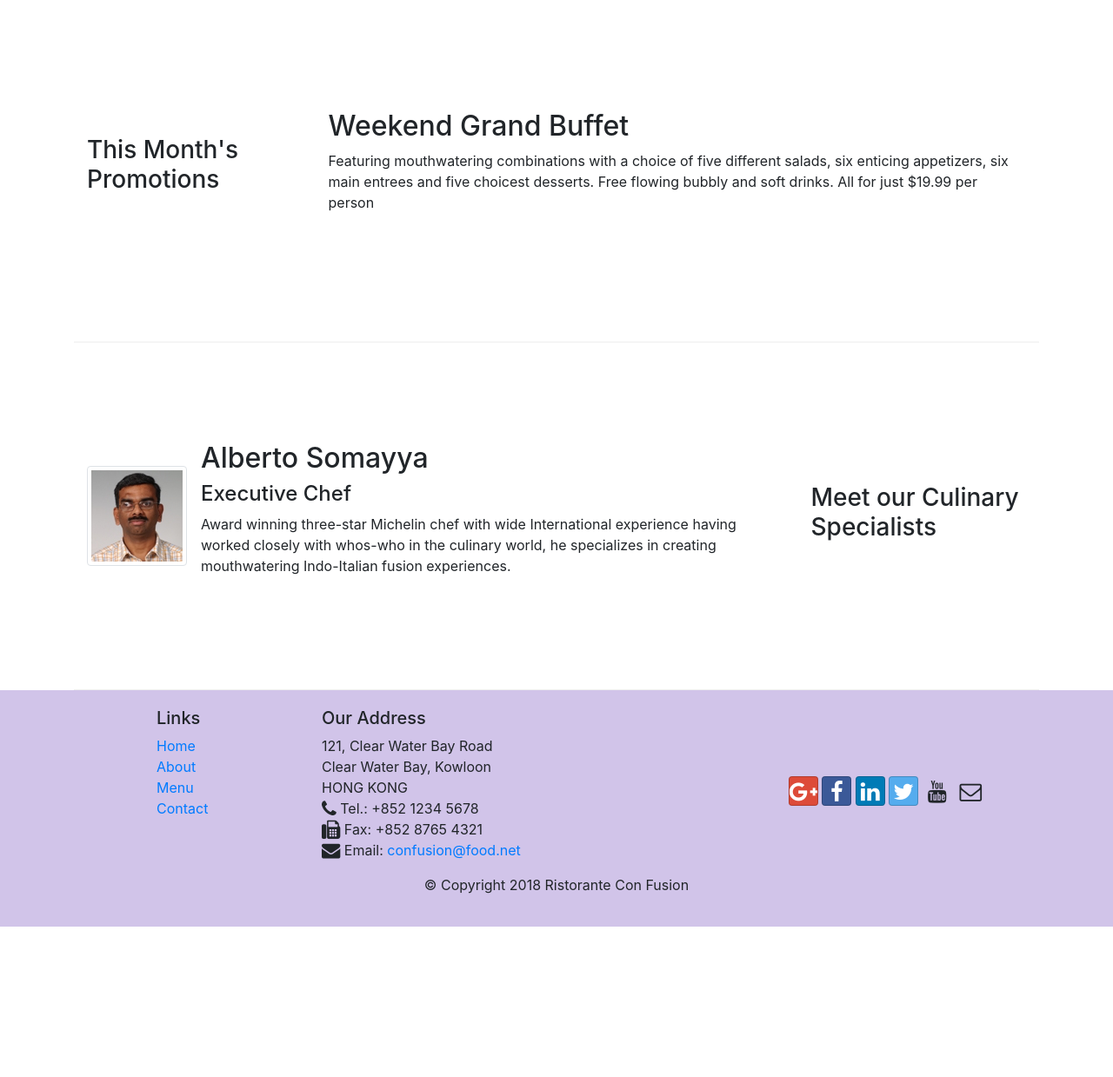
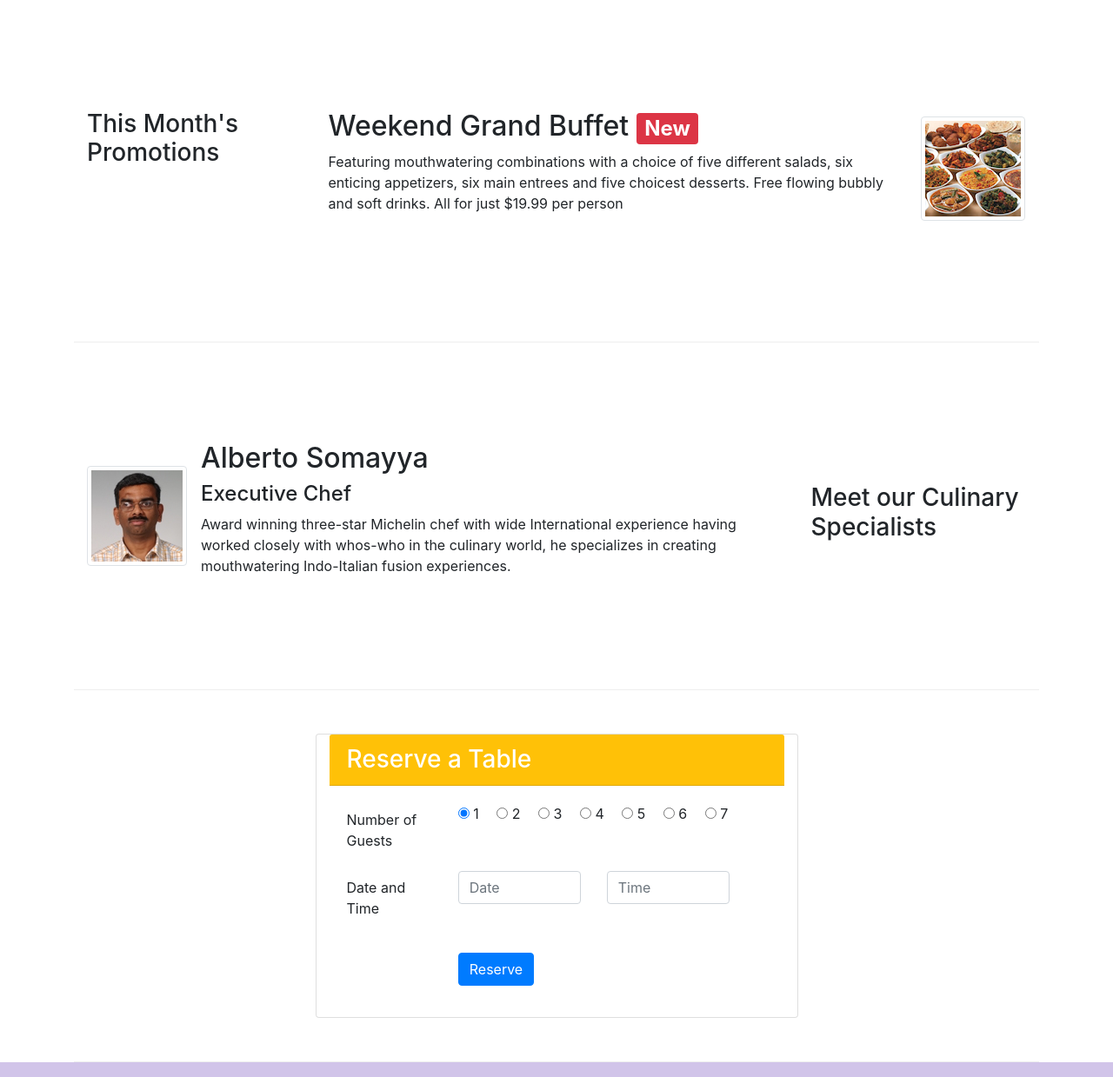
Before and after one commit to kychris/Bootstrap-Learning, a website: page Week2_project/index.html in a window 1280 px wide. Shown: the part 760-1999 px from the top of the page at 87% size. Before the commit the page ends 1826 px from the top, so only its background shows below. Drawn offline with nearby package versions, Linux system fonts and the light colour scheme.

Commit message:
done week 2 project

```diff
--- a/Week2_project/index.html
+++ b/Week2_project/index.html
@@ -44,9 +44,14 @@
                     <h1>Ristorante con Fusion</h1>
                     <p>We take inspiration from the World's best cuisines, and create a unique fusion experience. Our lipsmacking creations will tickle your culinary senses!</p>
                 </div>
-                <div class = "col-12 col-sm align-self-center">
+                <div class = "col-12 col-md-3 col-sm align-self-center">
                     <img src="img/logo.png" class="img-fluid">
                 </div>
+                <a href="#reserve_form" class="align-self-center col-12 col-md-3"><button  class="btn btn-sm bg-warning pt-3 pb-3 pl-5 pr-5"><span>Reserve Table</span></button>
+                </a>
+
+
+
             </div>
         </div>
     </header>
@@ -70,12 +75,20 @@
 
 
         <div class="row align-items-center row-content">
-            <div class = "col-12 col-sm-4 col-md-3">
-                <h3>This Month's Promotions</h3>
-            </div>
-            <div class = "col col-sm col-md">
-                <h2>Weekend Grand Buffet</h2>
-                <p>Featuring mouthwatering combinations with a choice of five different salads, six enticing appetizers, six main entrees and five choicest desserts. Free flowing bubbly and soft drinks. All for just $19.99 per person </p>
+            <div class="media">
+
+
+                <div class = "col-12 col-sm-4 col-md-3">
+                    <h3>This Month's Promotions</h3>
+                </div>
+                <div class="media-body">
+                    <div class = "col col-sm col-md">
+                        <h2>Weekend Grand Buffet <span class="badge badge-danger">New</span></h2>
+                        <p>Featuring mouthwatering combinations with a choice of five different salads, six enticing appetizers, six main entrees and five choicest desserts. Free flowing bubbly and soft drinks. All for just $19.99 per person </p>
+                    </div>
+                </div>
+                <img class="d-flex mr-3 img-thumbnail align-self-center" src = "img/buffet.png">
+
             </div>
         </div>
 
@@ -91,6 +104,49 @@
                         <h2>Alberto Somayya</h2>
                         <h4>Executive Chef</h4>
                         <p>Award winning three-star Michelin chef with wide International experience having worked closely with whos-who in the culinary world, he specializes in creating mouthwatering Indo-Italian fusion experiences. </p>
+                    </div>
+                </div>
+            </div>
+        </div>
+
+        <div class="row row-content align-self-center">
+            <div class="card col-sm-6 offset-sm-3" id="reserve_form">
+                <h3 class="card-header bg-warning text-white">Reserve a Table</h3>
+                <div class="card-body">
+                    <div class="form-group row">
+                        <label for="numberofguests" class="col-md-3 col-form-label">Number of Guests</label>
+                        <div class="col-md-9">
+                            <!-- <input type="text" class="form-control" id="firstname" name="firstname"
+                                placeholder="First Name"> -->
+                            <input type="radio" name="gender" value="male" checked> <span class="mr-3">1  </span>
+                            <input type="radio" name="gender" value="female"> <span class="mr-3">2  </span>
+                            <input type="radio" name="gender" value="other"> <span class="mr-3">3  </span>
+                            <input type="radio" name="gender" value="other"> <span class="mr-3">4  </span>
+                            <input type="radio" name="gender" value="other"> <span class="mr-3">5  </span>
+                            <input type="radio" name="gender" value="other"> <span class="mr-3">6  </span>
+                            <input type="radio" name="gender" value="other"> <span class="mr-3">7  </span>
+
+                        </div>
+                    </div>
+
+                    <div class="form-group row">
+                        <label for="lastname" class="col-md-3 col-form-label">Date and Time</label>
+                        <div class="col-md-4">
+                            <input type="text" class="form-control" id="lastname" name="lastname"
+                                placeholder="Date">
+                        </div>
+                        <div class="col-md-4">
+                            <input type="text" class="form-control" id="lastname" name="lastname"
+                                placeholder="Time">
+                        </div>
+                    </div>
+
+                    <div class="form-group row">
+                        <div class="offset-md-3 col-md-5 mt-3">
+                            <button type="submit" class="btn btn-primary">
+                                Reserve
+                            </button>
+                        </div>
                     </div>
                 </div>
             </div>
```
Also changed, not shown: Week2_project/contactus.html (+0 -1 lines).
